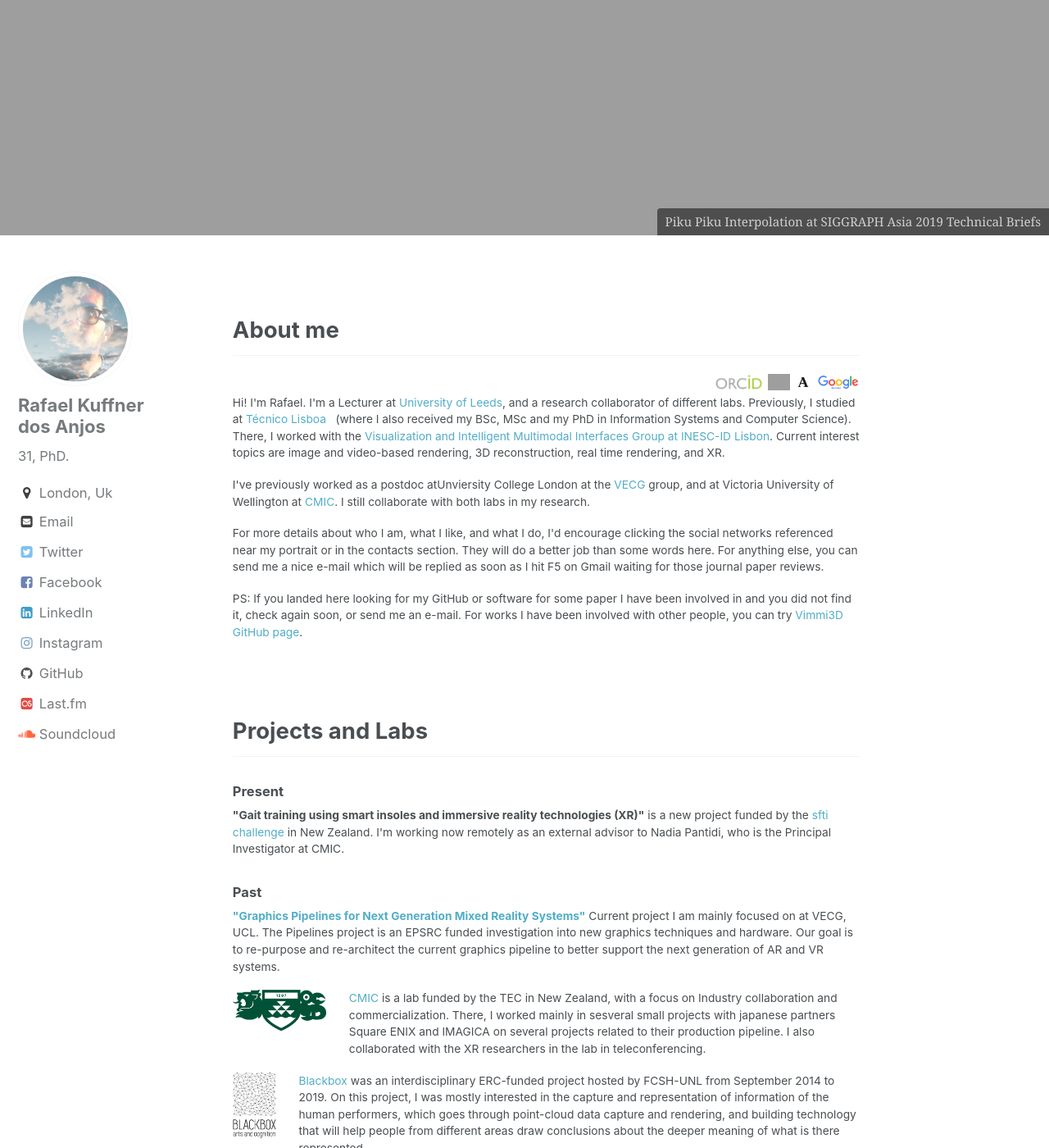
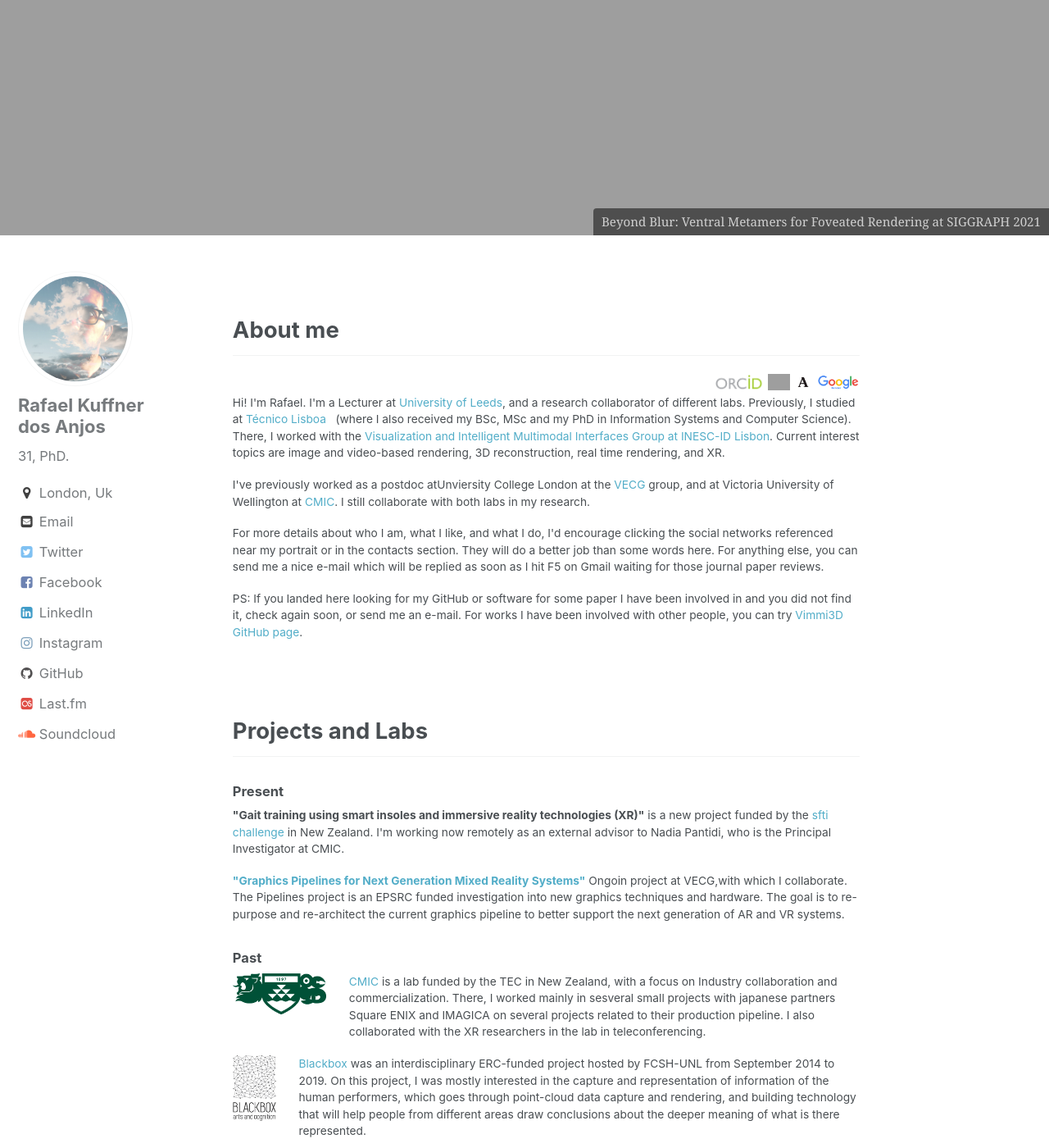
Before and after one commit to rafaelkuffner/rafaelkuffner.github.io, a Jekyll site: the page built from index.html, in a window 1280 px wide and 1400 px high, scrolled down 773 px. Shown: the whole window at 82% size. Built offline with Jekyll 4.4.1, drawn with Linux system fonts in a browser that asks for light colours; the list of posts is cut into pages by our own code; grey boxes are pictures that could not be loaded.

Commit message:
Changed header

```diff
--- a/index.html
+++ b/index.html
@@ -2,10 +2,10 @@
 layout: single
 author_profile: true
 header:
-  image: /assets/images/header.jpg
+  image: /assets/images/header_metamer.png
   #overlay_image: /assets/images/teaser.jpg
   #overlay_filter: 0.1 # same as adding an opacity of 0.5 to a black background
-  caption: "Piku Piku Interpolation at SIGGRAPH Asia 2019 Technical Briefs" #"Hey this is my website"
+  caption: "Beyond Blur: Ventral Metamers for Foveated Rendering at SIGGRAPH 2021" #"Hey this is my website"
   #cta_label: # "More Info"
   #cta_url: #"www.google.com"
 
@@ -37,13 +37,12 @@ check again soon, or send me an e-mail. For works I have been involved with othe
 <p><b>"Gait training using smart insoles and immersive reality technologies (XR)"</b> is a new project funded by the <a href="https://www.sftichallenge.govt.nz/our-research/projects/seed-projects/" target="_blank">sfti challenge</a> in New Zealand.
 I'm working now remotely as an external advisor to Nadia Pantidi, who is the Principal Investigator at CMIC.</p>
 
+<p><b><a href="https://vr.cs.ucl.ac.uk/research/pipelines/" target="_blank">"Graphics Pipelines for Next Generation Mixed Reality Systems"</a></b> Ongoin project at VECG,with which I collaborate.
+The Pipelines project is an EPSRC funded investigation into new graphics techniques and hardware. The goal is to re-purpose and re-architect the current graphics pipeline to better support the next generation of AR and VR systems. </p>
 
 <h4> Past </h4>
 
 <div class="content">
-  <p><b><a href="https://vr.cs.ucl.ac.uk/research/pipelines/" target="_blank">"Graphics Pipelines for Next Generation Mixed Reality Systems"</a></b> Current project I am mainly focused on at VECG, UCL.
-    The Pipelines project is an EPSRC funded investigation into new graphics techniques and hardware. Our goal is to re-purpose and re-architect the current graphics pipeline to better support the next generation of AR and VR systems. </p>
-
 <p><a style="float:left;margin:0 20px 20px 0;text-decoration:none;" href="https://www.wgtn.ac.nz/cmic" target="_blank"><img src="assets/images/vuw.png" style="height:50px;">&nbsp;&nbsp;</a>
 <a href="https://www.wgtn.ac.nz/cmic" target="_blank">CMIC</a> is a lab funded by the TEC in New Zealand, with a focus on Industry collaboration and commercialization. There, I worked mainly in sesveral small projects
 with japanese partners Square ENIX and IMAGICA on several projects related to their production pipeline. I also collaborated with the XR researchers in the lab in teleconferencing.</p>
```
Also changed, not shown: 1 other file.
